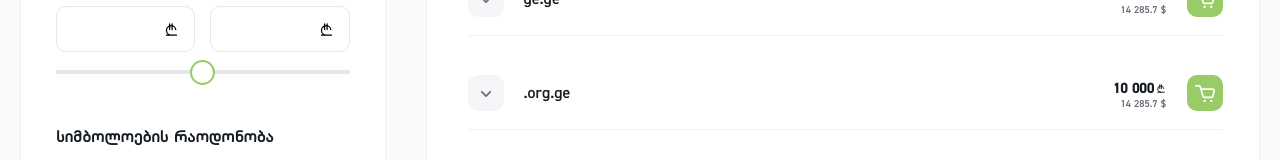
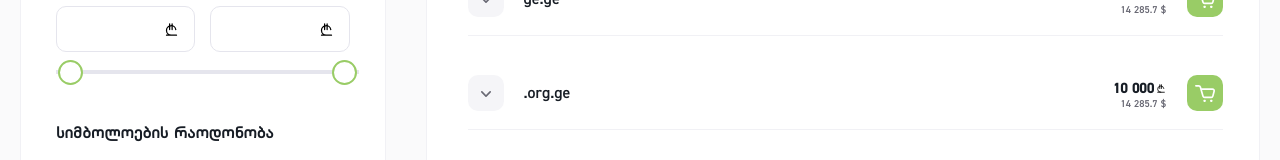
Before and after one commit to achiewe/lemondo-project, a Next.js app: page / in a window 1280 px wide. Shown: the part 632-792 px from the top of the page. Built offline with nearby package versions, Linux system fonts and the light colour scheme.

Commit message:
add second thumb for input range

```diff
--- a/src/app/components/Filter/Filter.tsx
+++ b/src/app/components/Filter/Filter.tsx
@@ -60,14 +60,20 @@ const Filter = (): JSX.Element => {
                 </div>
               </div>
 
-              {/* <div className={styles.rangeDiv}> */}
-              <input
-                className={styles.slider}
-                type="range"
-                min="0"
-                // max="2"
-              />
-              {/* </div> */}
+              <div className={styles.rangeSlider}>
+                <input
+                  type="range"
+                  className={styles.slider}
+                  min="0"
+                  max="50"
+                />
+                <input
+                  type="range"
+                  className={styles.slider}
+                  min="50"
+                  max="100"
+                />
+              </div>
             </div>
           </div>
 
--- a/src/app/components/Filter/filter.module.scss
+++ b/src/app/components/Filter/filter.module.scss
@@ -201,42 +201,44 @@
             }
           }
 
-          //   //   .rangeDiv {
-          //   //     width: 330px;
-          //   //     height: 0px;
-          //   //     border: 2px solid #e5e5ed;
-          //   //     opacity: 1;
-          // }
-
+          .rangeSlider {
+            position: relative;
+          }
           .slider {
             -webkit-appearance: none;
-            width: 100%;
+            width: 303px;
             height: 0px;
-            background: #d3d3d3;
-            border: 2px solid #e5e5ed;
-            opacity: 1;
+            border: 2px solid $DarkWhite;
             outline: none;
             -webkit-transition: 0.2s;
             transition: opacity 0.2s;
+            position: absolute;
+            top: 0;
           }
 
+          /* First thumb */
           .slider::-webkit-slider-thumb {
             -webkit-appearance: none;
             appearance: none;
             width: 25px;
             height: 25px;
-            border: 2px solid #99cc66;
-            background-color: #ffff;
+            border: 2px solid $LightGreen;
+            background-color: $White;
             border-radius: 13px;
             opacity: 1;
             cursor: pointer;
+            position: relative;
+            z-index: 2;
           }
 
-          .slider::-moz-range-thumb {
-            width: 25px;
-            height: 25px;
-            background: #04aa6d;
-            cursor: pointer;
+          /* Second thumb */
+          .slider::-webkit-slider-thumb:first-child {
+            z-index: 3;
+          }
+
+          .slider::-webkit-slider-thumb:last-child {
+            border: 2px solid #04aa6d;
+            background-color: #04aa6d;
           }
         }
       }
```
